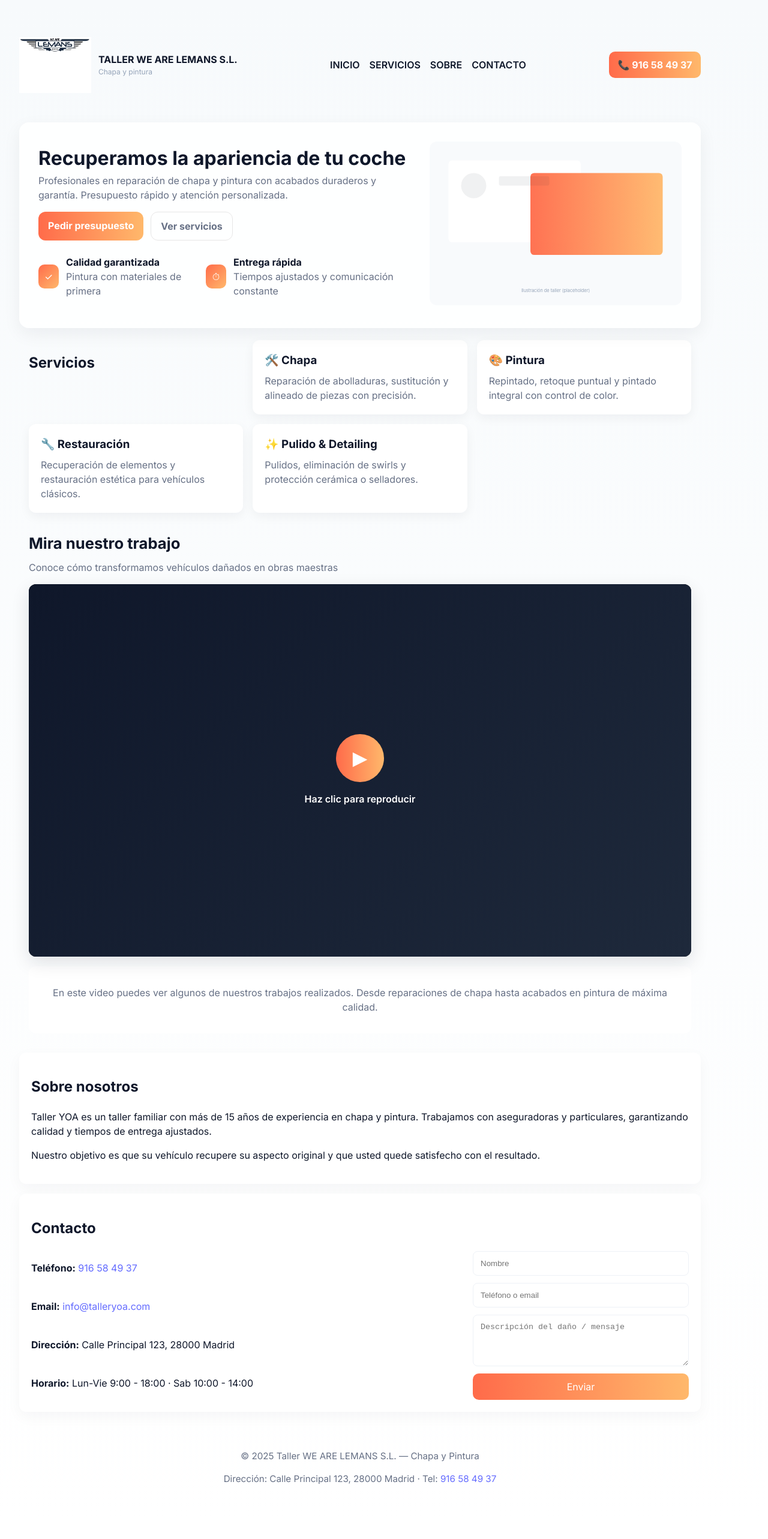
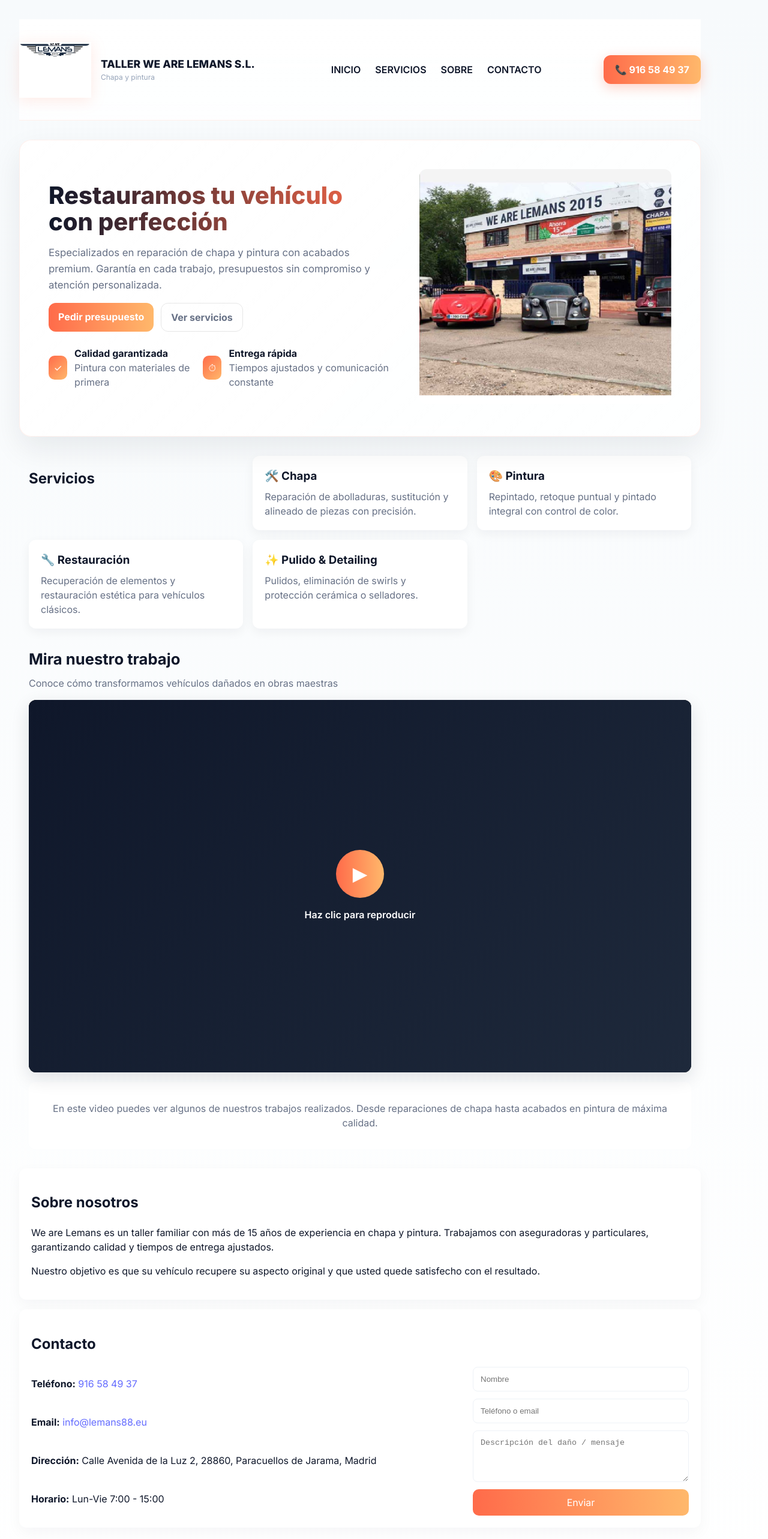
Before and after one commit to yoandrapl/proyecto-yoa, a React (Vite) app: page / in a window 1280 px wide. Shown: the top 2566 px of the page at 60% size. Before the commit the page ends 2541 px from the top, so only its background shows below. Built offline with nearby package versions, Linux system fonts and the light colour scheme.

Commit message:
feat: actualizar video a cL8W90M2lqs

```diff
--- a/src/App.css
+++ b/src/App.css
@@ -12,16 +12,19 @@ body{font-family:Inter,system-ui,Segoe UI,Roboto,Arial,sans-serif;margin:0;backg
 .site{max-width:1200px;margin:0 auto;padding:2rem}
 .container{padding:0 1rem}
 
-.site-header{display:flex;align-items:center;justify-content:space-between;padding:1rem 0}
-.brand{display:flex;align-items:center;gap:0.75rem;text-decoration:none;color:inherit}
-.brand img{width:120px;height:120px;object-fit:contain}
-.brand .title{font-weight:700}
-.cta-phone{background:linear-gradient(90deg,var(--accent-1),var(--accent-2));color:white;padding:0.6rem 0.9rem;border-radius:10px;text-decoration:none;font-weight:700}
-.site-nav a{margin-left:1rem;color:inherit;text-decoration:none;font-weight:600}
+.site-header{display:flex;align-items:center;justify-content:space-between;padding:1.5rem 0;border-bottom:1px solid rgba(255,107,74,0.1);background:linear-gradient(180deg,rgba(255,255,255,0.95),rgba(255,255,255,0.8));backdrop-filter:blur(10px);position:sticky;top:0;z-index:100}
+.brand{display:flex;align-items:center;gap:1rem;text-decoration:none;color:inherit;transition:transform 0.3s}
+.brand:hover{transform:translateY(-2px)}
+.brand img{width:120px;height:120px;object-fit:contain;filter:drop-shadow(0 4px 12px rgba(255,107,74,0.15))}
+.brand .title{font-weight:800;font-size:1.1rem}
+.cta-phone{background:linear-gradient(90deg,var(--accent-1),var(--accent-2));color:white;padding:0.75rem 1.2rem;border-radius:12px;text-decoration:none;font-weight:700;box-shadow:0 6px 20px rgba(255,107,74,0.3);transition:all 0.3s}
+.cta-phone:hover{transform:translateY(-2px);box-shadow:0 8px 24px rgba(255,107,74,0.4)}
+.site-nav a{margin-left:1.5rem;color:inherit;text-decoration:none;font-weight:600;transition:color 0.3s}
+.site-nav a:hover{color:var(--accent-1)}
 
-.hero{display:grid;grid-template-columns:1fr 420px;gap:2rem;align-items:center;margin:1.25rem 0;padding:2rem;border-radius:16px;background:var(--card-bg);box-shadow:0 10px 30px rgba(15,23,42,0.06);backdrop-filter: blur(6px)}
-.hero h1{font-size:2rem;margin:0 0 0.5rem}
-.hero p{color:var(--muted);margin:0}
+.hero{display:grid;grid-template-columns:1fr 420px;gap:3rem;align-items:center;margin:2rem 0;padding:3rem;border-radius:20px;background:linear-gradient(135deg,rgba(255,255,255,0.95),rgba(255,255,255,0.8));box-shadow:0 20px 50px rgba(15,23,42,0.08);backdrop-filter:blur(10px);border:1px solid rgba(255,107,74,0.1)}
+.hero h1{font-size:2.5rem;margin:0 0 1rem;font-weight:800;background:linear-gradient(90deg,#0f172a,var(--accent-1));-webkit-background-clip:text;-webkit-text-fill-color:transparent;background-clip:text}
+.hero p{color:var(--muted);margin:0;font-size:1.05rem;line-height:1.6}
 .hero .actions{margin-top:1rem;display:flex;gap:0.75rem}
 .btn{background:linear-gradient(90deg,var(--accent-1),var(--accent-2));color:white;padding:0.7rem 1rem;border-radius:12px;text-decoration:none;font-weight:700}
 .btn.secondary{background:transparent;border:1px solid #e6e6e6;color:var(--muted)}
--- a/src/App.tsx
+++ b/src/App.tsx
@@ -31,7 +31,7 @@ function App() {
       <footer className="site-footer">
         <div className="container">
           <p>© {new Date().getFullYear()} Taller WE ARE LEMANS S.L. — Chapa y Pintura</p>
-          <p>Dirección: Calle Principal 123, 28000 Madrid · Tel: <a href="tel:+34916584937">916 58 49 37</a></p>
+          <p>Dirección: Calle Avenida de la Luz 2, 28860, Paracuellos de Jarama Madrid · Tel: <a href="tel:+34916584937">916 58 49 37</a></p>
         </div>
       </footer>
     </div>
--- a/src/components/VideoSection.tsx
+++ b/src/components/VideoSection.tsx
@@ -19,7 +19,7 @@ const VideoSection: React.FC = () => {
         ) : (
           <iframe
             className="video-iframe"
-            src="https://www.youtube.com/embed/dQw4w9WgXcQ?autoplay=1"
+            src="https://www.youtube.com/embed/cL8W90M2lqs?autoplay=1"
             title="Video del Taller YOA"
             allow="accelerometer; autoplay; clipboard-write; encrypted-media; gyroscope; picture-in-picture"
             allowFullScreen
--- a/src/pages/About.tsx
+++ b/src/pages/About.tsx
@@ -5,7 +5,7 @@ const About: React.FC = () => {
     <div className="about container">
       <h2>Sobre nosotros</h2>
       <p>
-        Taller YOA es un taller familiar con más de 15 años de experiencia en
+        We are Lemans es un taller familiar con más de 15 años de experiencia en
         chapa y pintura. Trabajamos con aseguradoras y particulares, garantizando
         calidad y tiempos de entrega ajustados.
       </p>
--- a/src/pages/Contact.tsx
+++ b/src/pages/Contact.tsx
@@ -8,9 +8,9 @@ const Contact: React.FC = () => {
         <div>
           <div className="info">
             <p><strong>Teléfono:</strong> <a href="tel:+34916584937">916 58 49 37</a></p>
-            <p><strong>Email:</strong> <a href="mailto:info@talleryoa.com">info@talleryoa.com</a></p>
-            <p><strong>Dirección:</strong> Calle Principal 123, 28000 Madrid</p>
-            <p><strong>Horario:</strong> Lun-Vie 9:00 - 18:00 · Sab 10:00 - 14:00</p>
+            <p><strong>Email:</strong> <a href="mailto:info@talleryoa.com">info@lemans88.eu</a></p>
+            <p><strong>Dirección:</strong> Calle Avenida de la Luz 2, 28860, Paracuellos de Jarama, Madrid</p>
+            <p><strong>Horario:</strong> Lun-Vie 7:00 - 15:00</p>
           </div>
         </div>
 
--- a/src/pages/Home.tsx
+++ b/src/pages/Home.tsx
@@ -4,10 +4,10 @@ const Home: React.FC = () => {
   return (
     <div className="hero container">
       <div>
-        <h1>Recuperamos la apariencia de tu coche</h1>
+        <h1>Restauramos tu vehículo con perfección</h1>
         <p>
-          Profesionales en reparación de chapa y pintura con acabados duraderos
-          y garantía. Presupuesto rápido y atención personalizada.
+          Especializados en reparación de chapa y pintura con acabados premium.
+          Garantía en cada trabajo, presupuestos sin compromiso y atención personalizada.
         </p>
         <div className="actions">
           <a className="btn" href="#contacto">Pedir presupuesto</a>
@@ -33,7 +33,7 @@ const Home: React.FC = () => {
       </div>
 
       <div>
-        <img src="/hero.svg" alt="Ilustración taller" style={{width:'100%',borderRadius:12}} />
+        <img src="/lemans.png" alt="Ilustración taller" style={{width:'100%',borderRadius:12}} />
       </div>
     </div>
   )
```
Also changed, not shown: public/lemans.png (added).
